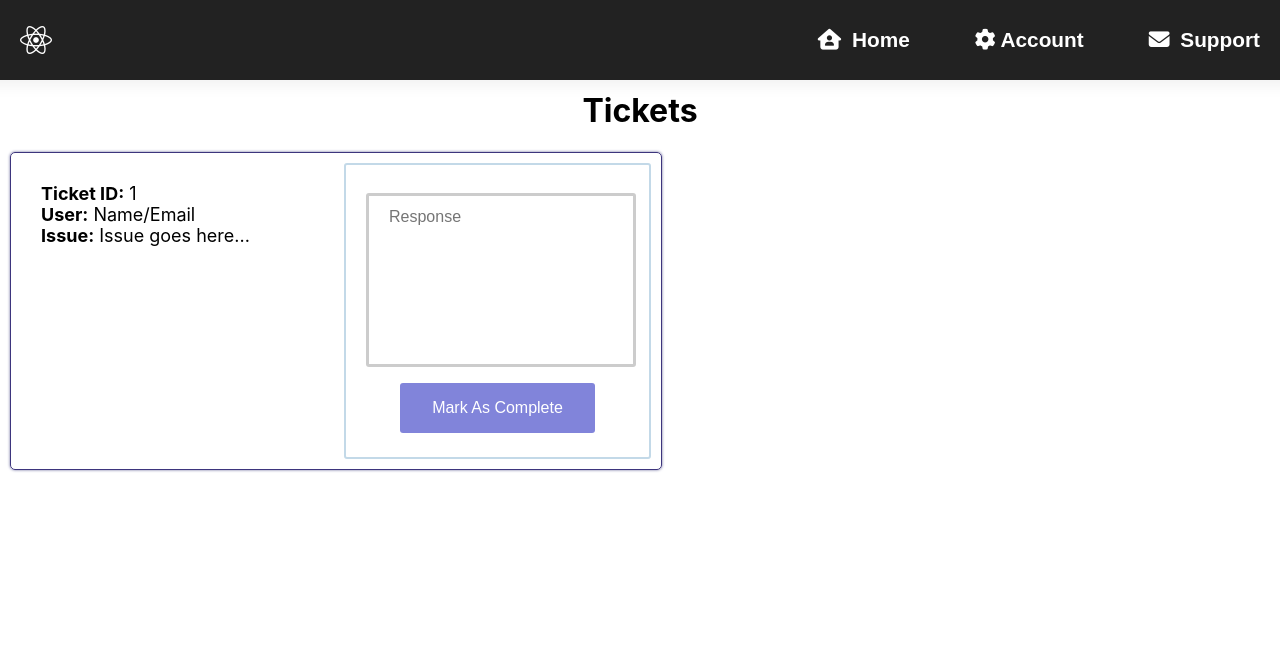
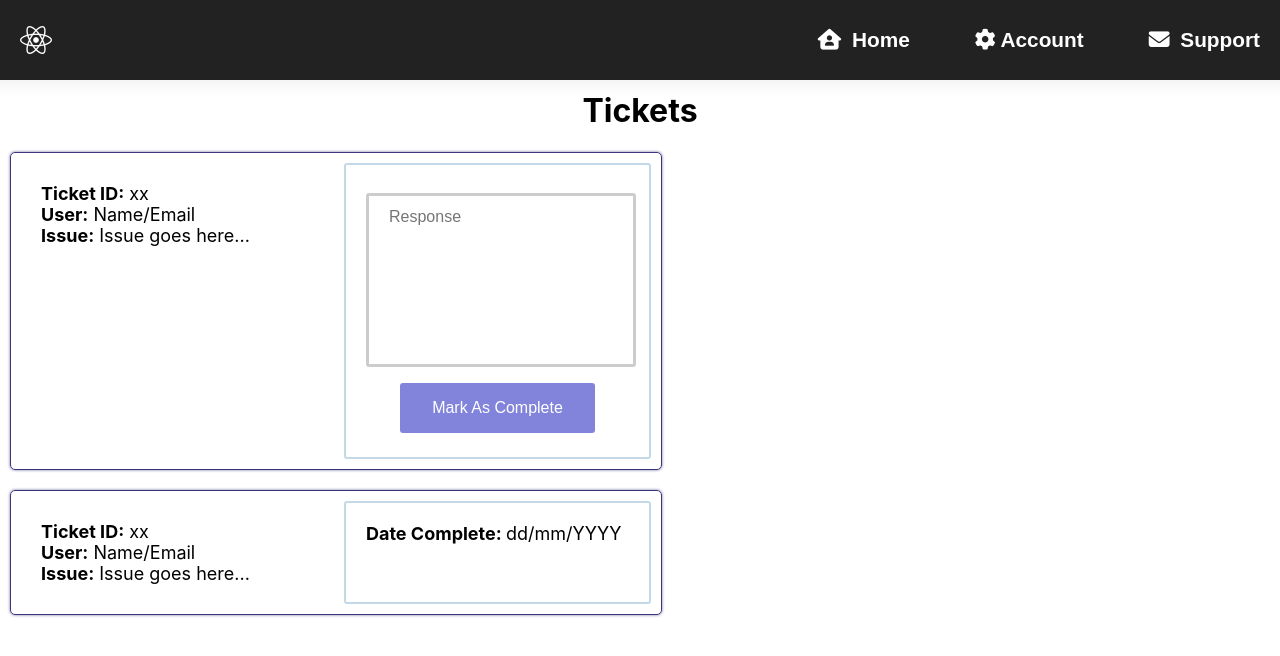
Before and after one commit to marcus-karozis/Project-4-Team-5, a React (Create React App) app: page /adminTickets in a window 1280 px wide. Shown: the top 656 px of the page. Built offline with nearby package versions, Linux system fonts and the light colour scheme.

Commit message:
create completed ticket UI

```diff
--- a/src/adminTicketsPage/AdminTicketsPage.js
+++ b/src/adminTicketsPage/AdminTicketsPage.js
@@ -27,7 +27,7 @@ function NotCompleteTicket() {
     return (
         <div className="ticket_card" style={{ display: 'flex' }}>
             <div style={{ flex: 1, marginRight: '20px', padding: '20px' }}>
-                <b>Ticket ID:</b> 1 <br></br>
+                <b>Ticket ID:</b> xx <br></br>
                 <b>User:</b> Name/Email <br></br>
                 <b>Issue:</b> Issue goes here...
             </div>
@@ -53,8 +53,15 @@ function NotCompleteTicket() {
 
 function CompletedTicket() {
     return (
-        <div>
-            <p>CompletedTicket!</p>
+        <div className="ticket_card" style={{ display: 'flex' }}>
+            <div style={{ flex: 1, marginRight: '20px', padding: '20px' }}>
+                <b>Ticket ID:</b> xx <br></br>
+                <b>User:</b> Name/Email <br></br>
+                <b>Issue:</b> Issue goes here...
+            </div>
+            <div style={{ flex: 1, border: '2px solid #c3d9e8', borderRadius: '3px', padding: '20px' }}>
+                <b>Date Complete: </b> dd/mm/YYYY
+            </div>
         </div>
     )
 }
@@ -73,7 +80,8 @@ function AdminTicketsPage() {
 
                 <div>
                     <NotCompleteTicket/>
-                    {/* <CompletedTicket/> */}
+                    <br></br>
+                    <CompletedTicket/>
                 </div>
             </div>
         </div>
```
